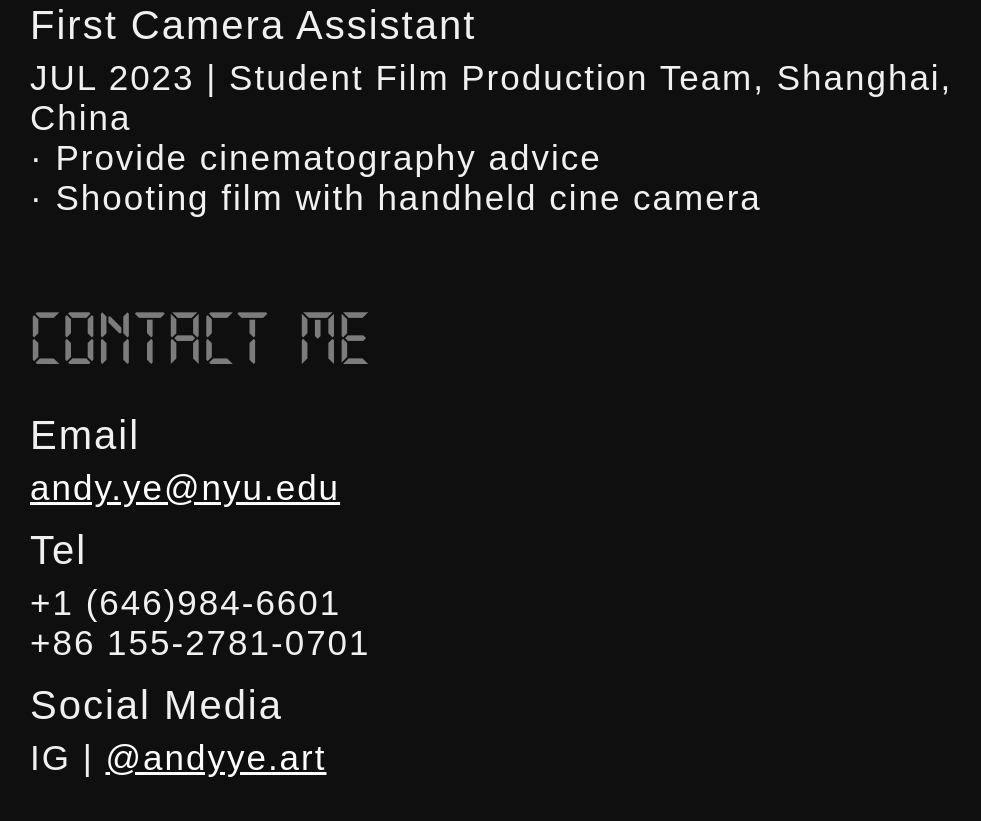
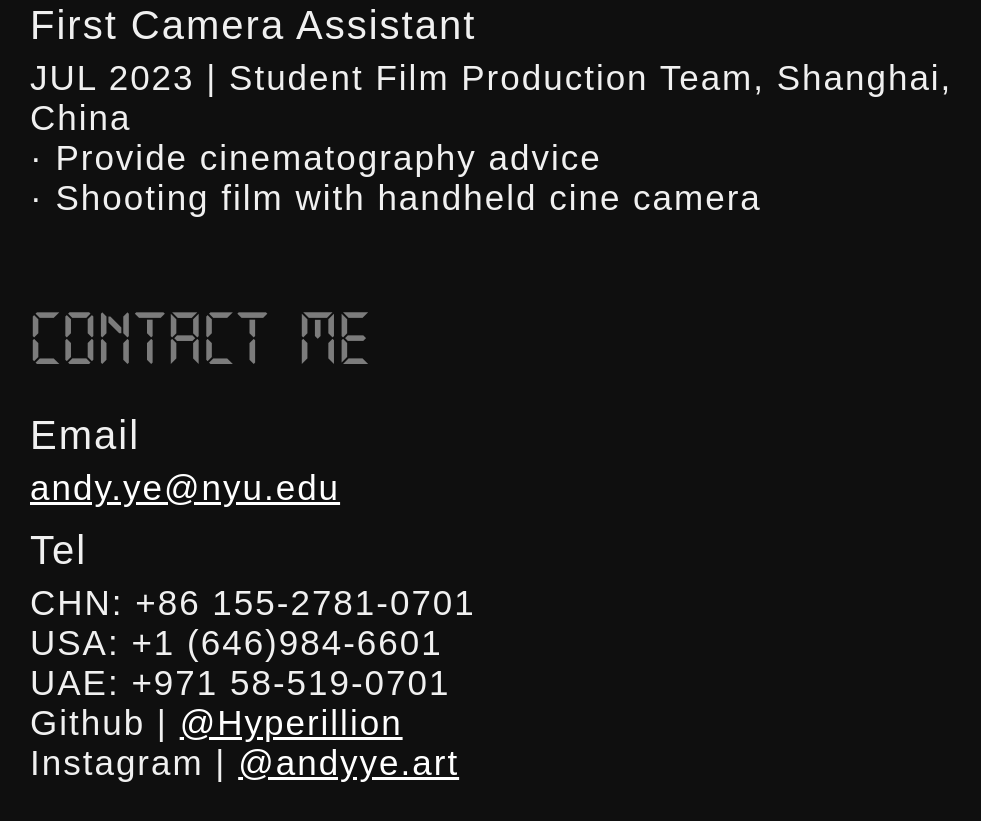
Before and after one commit to Hyperillion/Portfolio, a plain HTML site: page index.html in a window 1280 px wide. Shown: the part 4978-5799 px from the top of the page, without its empty margins (0-981 px from the left). Drawn offline with Linux system fonts and the light colour scheme; a web font is replaced by a local one.

Commit message:
update tel

```diff
--- a/index.html
+++ b/index.html
@@ -105,10 +105,13 @@
         <h3>Email</h3>
         <p><a class="intextLink" href="mailto:andy.ye@nyu.edu">andy.ye@nyu.edu</a></p>
         <h3>Tel</h3>
-        <p>+1 (646)984-6601</p>
-        <p>+86 155-2781-0701</p>
-        <h3>Social Media</h3>
-        <p><b>IG</b> | <a class="intextLink" href="https://www.instagram.com/andyye.art">@andyye.art</a></p>
+        <p>CHN: +86 155-2781-0701</p>
+        <p>USA: +1 (646)984-6601</p>
+        <p>UAE: +971 58-519-0701</p>
+
+        <!-- <h3>Social Media</h3> -->
+        <p><b>Github</b> | <a class="intextLink" href="https://github.com/Hyperillion">@Hyperillion</a></p>
+        <p><b>Instagram</b> | <a class="intextLink" href="https://www.instagram.com/andyye.art">@andyye.art</a></p>
       </div>
     </div>
     <p>&nbsp;</p>
```
